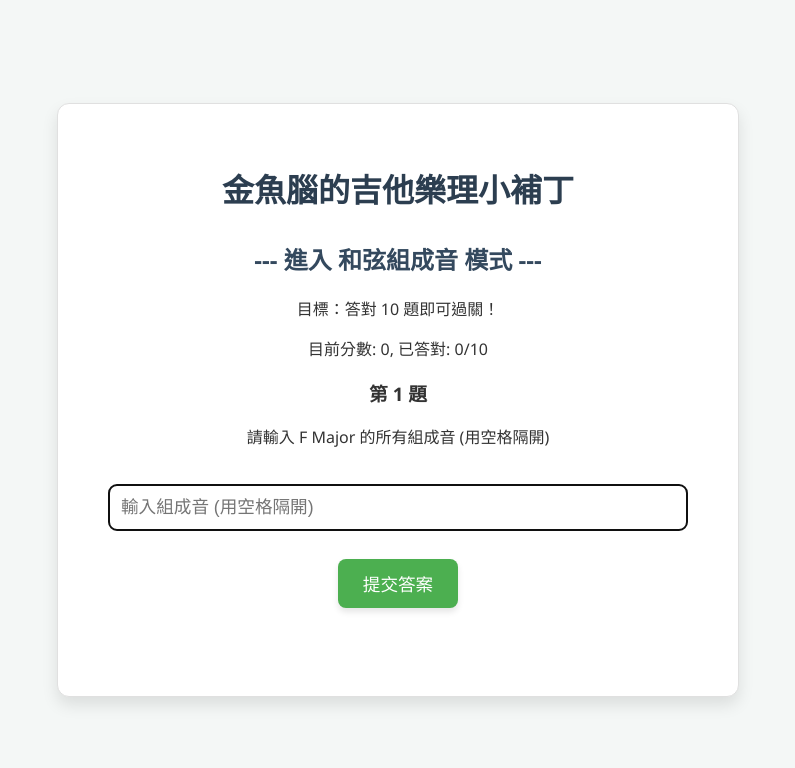
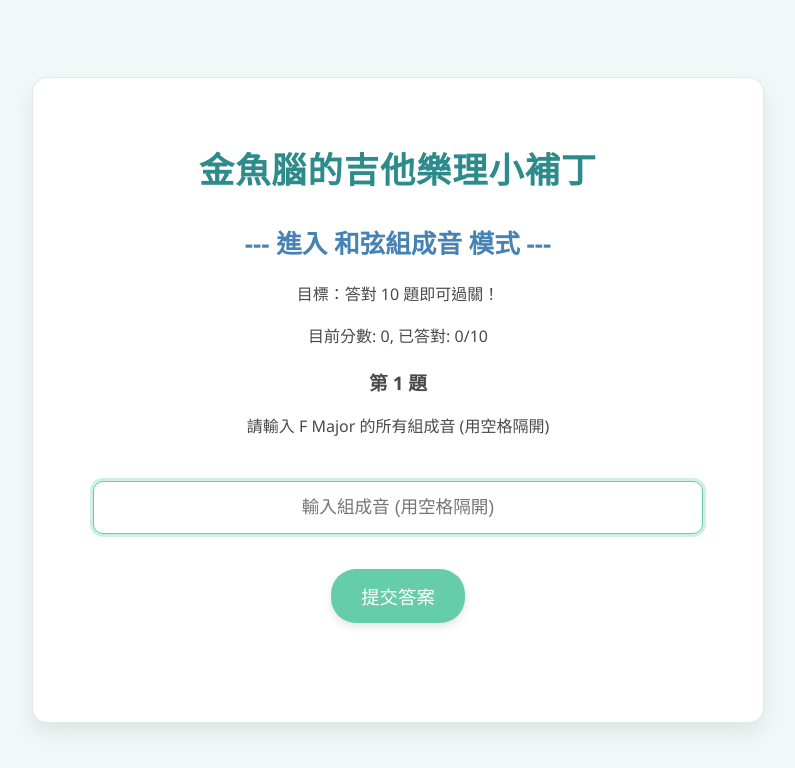
Before and after one commit to changchang-goldfishbrain/guitar-quiz, a plain HTML site: page guitar_quiz.html in a window 1280 px wide. Both pictures are taken after a click on the button "和弦組成音". Shown: the whole page, without its empty margins (242-1037 px from the left). Drawn offline with Linux system fonts and the light colour scheme.

Commit message:
Update guitar_quiz.html

```diff
--- a/guitar_quiz.html
+++ b/guitar_quiz.html
@@ -8,8 +8,8 @@
         /* CSS 樣式 */
         body {
             font-family: 'Segoe UI', Tahoma, Geneva, Verdana, sans-serif;
-            background-color: #f4f7f6;
-            color: #333;
+            background-color: #f0f8f8; /* 柔和淺藍綠背景 */
+            color: #4a4a4a; /* 深灰文字，比純黑更柔和 */
             display: flex;
             justify-content: center;
             align-items: center;
@@ -20,92 +20,122 @@
         }
         .container {
             background-color: #ffffff;
-            border-radius: 12px;
-            box-shadow: 0 8px 16px rgba(0, 0, 0, 0.1);
+            border-radius: 15px; /* 更圓潤的邊角 */
+            box-shadow: 0 10px 20px rgba(0, 0, 0, 0.08); /* 更柔和的陰影 */
             padding: 40px;
             width: 100%;
-            max-width: 600px;
+            max-width: 650px; /* 稍微增加最大寬度 */
             text-align: center;
-            border: 1px solid #e0e0e0;
+            border: 1px solid #e0eaea; /* 柔和的邊框 */
         }
         h1 {
-            color: #2c3e50;
+            color: #2e8b8c; /* 較深的藍綠色標題 */
             margin-bottom: 25px;
-            font-size: 2em;
+            font-size: 2.2em; /* 稍微放大標題 */
+            letter-spacing: 1px; /* 增加字母間距 */
         }
         h2 {
-            color: #34495e;
+            color: #4682b4; /* 較溫暖的藍色副標題 */
             margin-top: 30px;
-            font-size: 1.5em;
+            font-size: 1.6em;
         }
+        p {
+            line-height: 1.6; /* 增加行高，提升閱讀性 */
+        }
+
+        /* 按鈕基礎樣式 */
         .mode-selection button, #submitAnswer, #nextQuestion, #restartGame {
-            background-color: #4CAF50;
+            background-color: #66cdaa; /* 柔和的淺海綠色 */
             color: white;
-            padding: 12px 25px;
+            padding: 14px 30px; /* 增加內邊距 */
             border: none;
-            border-radius: 8px;
+            border-radius: 25px; /* 更圓潤的按鈕 */
             cursor: pointer;
-            font-size: 1.1em;
-            margin: 8px;
-            transition: background-color 0.3s ease, transform 0.2s ease;
-            box-shadow: 0 4px 6px rgba(0, 0, 0, 0.1);
+            font-size: 1.15em; /* 稍微放大字體 */
+            margin: 10px; /* 增加按鈕間距 */
+            transition: background-color 0.3s ease, transform 0.2s ease, box-shadow 0.3s ease;
+            box-shadow: 0 4px 8px rgba(0, 0, 0, 0.1);
+            outline: none; /* 移除點擊後的邊框 */
         }
-        .mode-selection button:hover, #submitAnswer:hover, #nextQuestion:hover, #restartGame:hover {
-            background-color: #45a049;
-            transform: translateY(-2px);
+        .mode-selection button:hover, #submitAnswer:hover, #nextQuestion:hover {
+            background-color: #5cb59f; /* 滑鼠懸停時稍深的顏色 */
+            transform: translateY(-3px); /* 輕微上浮效果 */
+            box-shadow: 0 6px 12px rgba(0, 0, 0, 0.15);
         }
+        /* 重啟按鈕獨立顏色 */
         #restartGame {
-            background-color: #007bff;
+            background-color: #87cefa; /* 柔和的天藍色 */
         }
         #restartGame:hover {
-            background-color: #0056b3;
+            background-color: #72b2e5; /* 滑鼠懸停時稍深的顏色 */
+            transform: translateY(-3px);
+            box-shadow: 0 6px 12px rgba(0, 0, 0, 0.15);
         }
+
         input[type="text"] {
-            width: calc(100% - 20px);
+            width: calc(100% - 40px); /* 調整寬度以適應新 padding */
+            padding: 15px; /* 增加輸入框內邊距 */
+            margin: 25px 0; /* 增加上下間距 */
+            border: 1px solid #b0e0e6; /* 柔和的藍綠色邊框 */
+            border-radius: 10px; /* 圓潤邊角 */
+            font-size: 1.1em;
+            box-sizing: border-box;
+            text-align: center; /* 輸入文字置中 */
+            transition: border-color 0.3s ease, box-shadow 0.3s ease;
+            outline: none; /* 移除點擊後的邊框 */
+        }
+        input[type="text"]:focus {
+            border-color: #66cdaa; /* 聚焦時邊框顏色 */
+            box-shadow: 0 0 0 3px rgba(102, 205, 170, 0.3); /* 柔和的聚焦陰影 */
+        }
+
+        .result-message {
+            margin-top: 25px; /* 增加間距 */
+            font-weight: bold;
+            font-size: 1.3em; /* 稍微放大字體 */
             padding: 12px;
-            margin: 20px 0;
-            border: 1px solid #ccc;
             border-radius: 8px;
-            font-size: 1.1em;
-            box-sizing: border-box; /* 確保 padding 和 border 不會增加元素總寬度 */
-        }
-        .result-message {
-            margin-top: 20px;
-            font-weight: bold;
-            font-size: 1.2em;
-            padding: 10px;
-            border-radius: 5px;
+            animation: slideInUp 0.5s ease-out; /* 加入顯示動畫 */
         }
         .correct {
-            color: #28a745;
-            background-color: #d4edda;
-            border: 1px solid #c3e6cb;
+            color: #388e3c; /* 較深的綠色 */
+            background-color: #e6ffe6; /* 非常淺的綠色背景 */
+            border: 1px solid #a8e6a8; /* 柔和的綠色邊框 */
         }
         .incorrect {
-            color: #dc3545;
-            background-color: #f8d7da;
-            border: 1px solid #f5c6cb;
+            color: #d32f2f; /* 較深的紅色 */
+            background-color: #ffe6e6; /* 非常淺的紅色背景 */
+            border: 1px solid #e6b3b3; /* 柔和的紅色邊框 */
         }
         .info {
-            color: #007bff;
-            background-color: #e0f2ff;
-            border: 1px solid #b3d9ff;
+            color: #2196f3; /* 較深的藍色 */
+            background-color: #e3f2fd; /* 非常淺的藍色背景 */
+            border: 1px solid #90caf9; /* 柔和的藍色邊框 */
+            margin-top: 15px; /* 調整與上方訊息的間距 */
+            font-size: 1.1em;
+            padding: 10px;
         }
-        /* 時間條相關的 CSS 已移除 */
+
         .hidden {
             display: none;
         }
         #modeSelection, #gameScreen, #gameOverScreen {
-            animation: fadeIn 0.5s ease-out;
+            animation: fadeIn 0.6s ease-out; /* 稍微放慢過渡動畫 */
         }
         @keyframes fadeIn {
+            from { opacity: 0; transform: translateY(30px); }
+            to { opacity: 1; transform: translateY(0); }
+        }
+        @keyframes slideInUp {
             from { opacity: 0; transform: translateY(20px); }
             to { opacity: 1; transform: translateY(0); }
         }
+
         .final-message {
-            font-size: 1.5em;
-            color: #28a745;
-            margin-bottom: 20px;
+            font-size: 1.6em; /* 放大結束訊息字體 */
+            color: #2e8b8c; /* 與主標題一致的顏色 */
+            margin-bottom: 25px;
+            font-weight: bold;
         }
     </style>
 </head>
```
